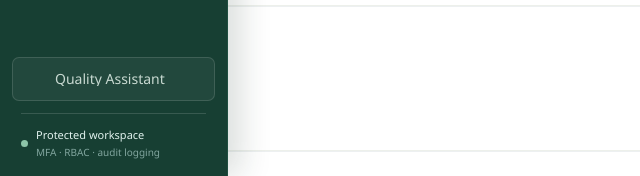
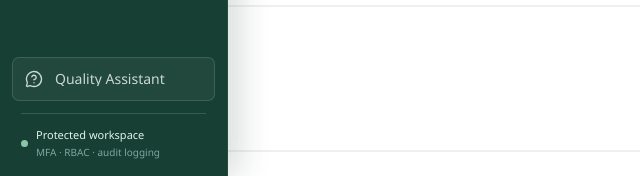
Before and after one commit to dbauto/QMS, a website: page index.html in a window 1280 px wide. Shown: the part 624-800 px from the top of the page, 0-640 px from the left. Drawn offline with Linux system fonts and the light colour scheme.

Commit message:
Use existing assistant icon in local Lucide bundle

```diff
--- a/index.html
+++ b/index.html
@@ -37,7 +37,7 @@
 <button class="navItem" data-view="compliance"><span class="navIcon"><i data-lucide="badge-check"></i></span><span>ISO 9001 readiness</span></button><button class="navItem" data-view="audit"><span class="navIcon"><i data-lucide="history"></i></span><span>Audit trail</span></button>
       <details class="navDisclosure"><summary><i data-lucide="settings-2"></i>Administration<i data-lucide="chevron-down"></i></summary>
 <button class="navItem" data-view="types"><span class="navIcon"><i data-lucide="file-cog"></i></span><span>Document types</span></button><button class="navItem" data-view="structure"><span class="navIcon"><i data-lucide="folders"></i></span><span>Spaces</span></button><button class="navItem" data-view="users"><span class="navIcon"><i data-lucide="users"></i></span><span>Users & access</span></button><button class="navItem" data-view="settings"><span class="navIcon"><i data-lucide="settings"></i></span><span>Settings</span></button><button class="navItem" onclick="openBuilder()"><span class="navIcon"><i data-lucide="folder-input"></i></span><span>Repository builder</span></button></details>
-      <div class="navAssistant"><button class="navItem" data-view="ai"><span class="navIcon"><i data-lucide="message-square-text"></i></span><span>Quality Assistant</span></button></div>
+      <div class="navAssistant"><button class="navItem" data-view="ai"><span class="navIcon"><i data-lucide="message-circle-question"></i></span><span>Quality Assistant</span></button></div>
     </nav>
 
     <div class="sideStatus"><i></i><div><b>Protected workspace</b><span>MFA · RBAC · audit logging</span></div></div>
```
